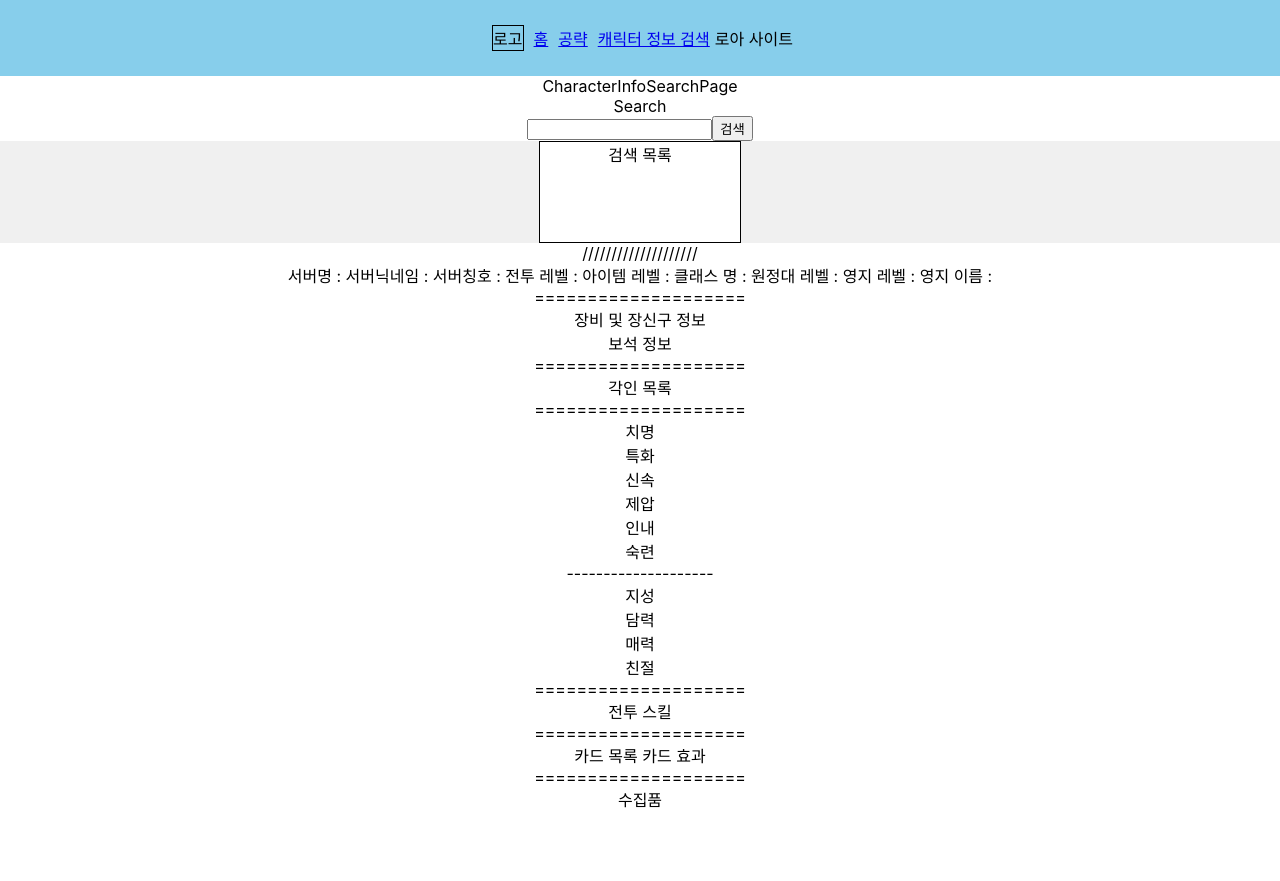
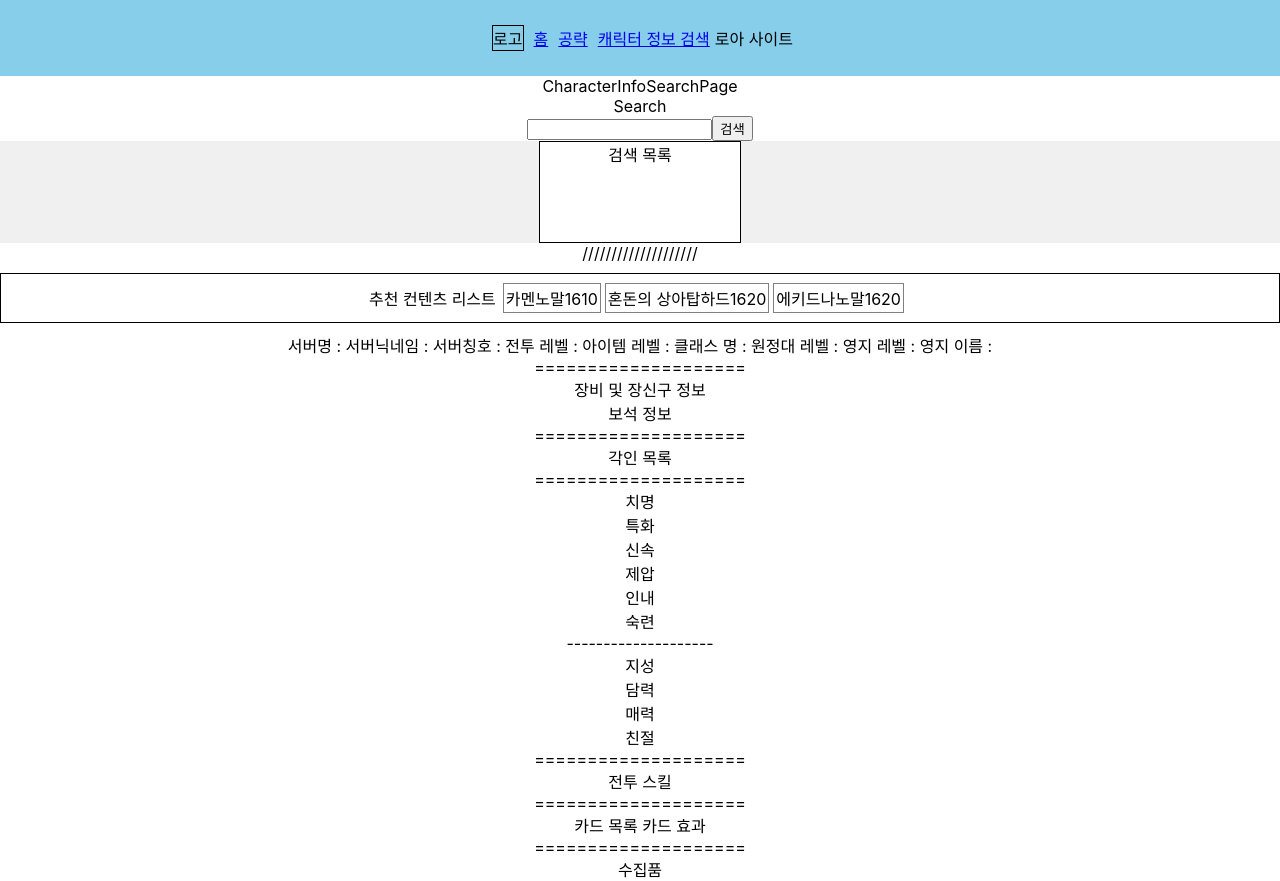
Before and after one commit to LeeJ1nHyeong/no_name_toy_project, a React (Create React App) app in the folder frontend/: page /character-info-search in a window 1280 px wide. Before the commit the page ends 811 px from the top, so only its background shows below. Built offline with nearby package versions, Linux system fonts and the light colour scheme.

Commit message:
Feat: Add ContentRecommendation

```diff
--- /dev/null
+++ b/frontend/src/components/characterInfoSearch/ContentRecommendation.jsx
@@ -0,0 +1,50 @@
+import React, { useState } from 'react'
+import styled from 'styled-components'
+import ContentRecommendationItem from './ContentRecommendationItem';
+
+const Container = styled.div`
+  display: flex;
+  border: 1px solid black;
+  justify-content: center;
+  align-items: center;
+  margin: 10px auto;
+  padding: 2px;
+`;
+
+const RecommendContainer = styled.div`
+  display: flex;
+  justify-content: center;
+  align-items: center;
+  margin: 5px;
+`;
+
+function ContentRecommendation() {
+  const [contents, setContents] = useState([
+    { name : "카멘", difficulty: "노말", requiredLevel: 1610 },
+    { name : "혼돈의 상아탑", difficulty: "하드", requiredLevel: 1620 },
+    { name : "에키드나", difficulty: "노말", requiredLevel: 1620 },
+  ]);
+
+  return (
+    <Container>
+      추천 컨텐츠 리스트
+      <RecommendContainer>
+        {contents.map((content, index) => {
+          const { name, difficulty, requiredLevel } = content
+
+          return (
+            <div key={index}>
+              <ContentRecommendationItem
+                name={ name }
+                difficulty={ difficulty }
+                requiredLevel={ requiredLevel }
+              />
+            </div>
+          )
+        })}
+      </RecommendContainer>
+    </Container>
+  )
+}
+
+export default ContentRecommendation
--- /dev/null
+++ b/frontend/src/components/characterInfoSearch/ContentRecommendationItem.jsx
@@ -0,0 +1,22 @@
+import React from 'react'
+import styled from 'styled-components'
+
+const ItemContainer = styled.div`
+  margin: 2px;
+  padding: 2px;
+  border: 1px solid gray;
+`;
+
+function ContentRecommendationItem(props) {
+  const { name, difficulty, requiredLevel } = props
+
+  return (
+    <ItemContainer>
+      { name }
+      { difficulty }
+      { requiredLevel }
+    </ItemContainer>
+  )
+}
+
+export default ContentRecommendationItem
--- a/frontend/src/pages/CharacterInfoSearchPage.jsx
+++ b/frontend/src/pages/CharacterInfoSearchPage.jsx
@@ -1,6 +1,7 @@
 import React from 'react'
 import Search from '../components/characterInfoSearch/Search'
 import CharacterInfo from '../components/characterInfoSearch/CharacterInfo'
+import ContentRecommendation from '../components/characterInfoSearch/ContentRecommendation'
 
 function CharacterInfoSearchPage() {
   return (
@@ -10,6 +11,8 @@ function CharacterInfoSearchPage() {
       {/* 검색 */}
       <Search />
       ////////////////////
+      {/* 추천 컨텐츠 정보 */}
+      <ContentRecommendation />
       {/* 캐릭터 정보 */}
       <CharacterInfo />
     </div>
```
